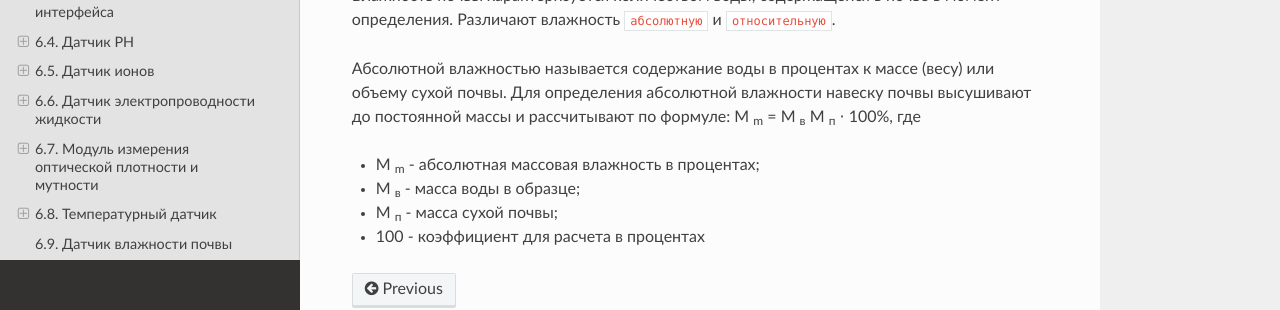
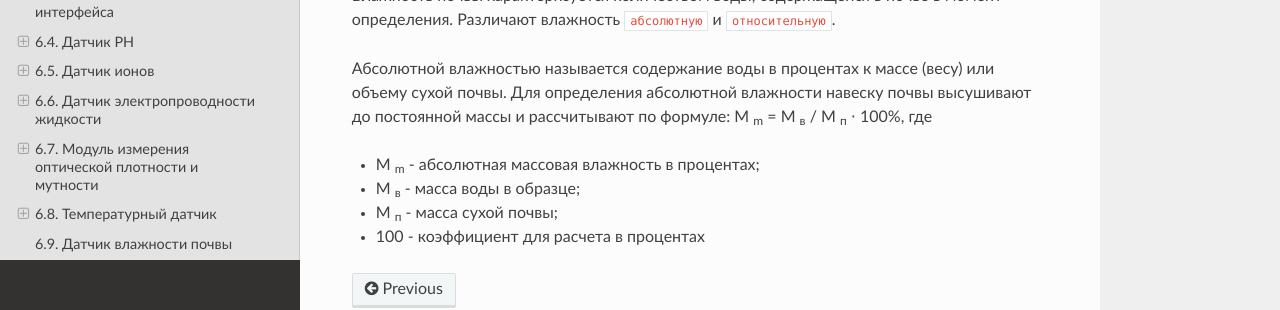
Before and after one commit to BBanwz/book_AL_GH, a Sphinx documentation site: the page built from docs/source/6/1.rst, in a window 1280 px wide and 900 px high, scrolled down 14159 px. Shown: the part 462-772 px from the top of the window. Built offline with Sphinx 7.4.7 and the Read the Docs theme 2.0.0, drawn with Linux system fonts in a browser that asks for light colours.

Commit message:
Update 1.rst

```diff
--- a/docs/source/6/1.rst
+++ b/docs/source/6/1.rst
@@ -423,7 +423,7 @@
 
 Влажность почвы характеризуется количеством воды, содержащейся в почве в момент определения. Различают влажность ``абсолютную`` и ``относительную``.
 
-Абсолютной влажностью называется содержание воды в процентах к массе (весу) или объему сухой почвы. Для определения абсолютной влажности навеску почвы высушивают до постоянной массы и рассчитывают по формуле: М :sub:`m` = М :sub:`в` М :sub:`п` ⋅ 100%, где
+Абсолютной влажностью называется содержание воды в процентах к массе (весу) или объему сухой почвы. Для определения абсолютной влажности навеску почвы высушивают до постоянной массы и рассчитывают по формуле: М :sub:`m` = М :sub:`в` / М :sub:`п` ⋅ 100%, где
 
 - М :sub:`m` - абсолютная массовая влажность в процентах;
 
```
